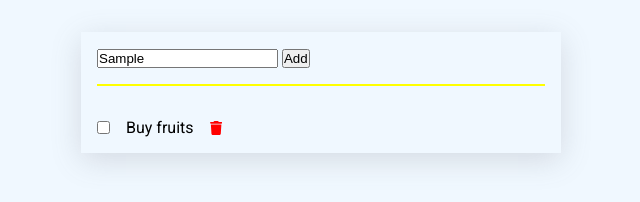
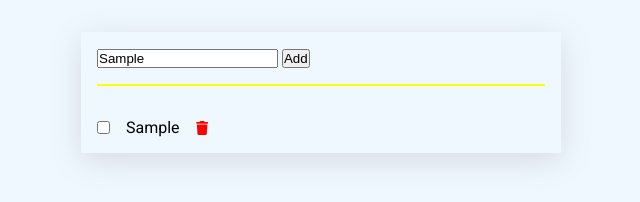
Before and after one commit to gsngdavid/dom-practical-exercises, a plain HTML site: page Todo App/index.html in a window 1280 px wide. Both pictures are taken after typing "Sample" into the empty fields and a click on the button "Add". Shown: the full height of the page, 319-959 px from the left. Drawn offline with Linux system fonts and the light colour scheme.

Commit message:
feat: Add items

```diff
--- a/Todo App/index.html
+++ b/Todo App/index.html
@@ -15,8 +15,8 @@
             </form>
         </div>
 
-        <ul class="todo-list" id="todo-list">
-            <li class="todo-item">
+        <ul id="todo-list">
+            <li>
                 <input type="checkbox" name="" id="1">
                 <label for="1">Buy fruits</label>
                 <svg class="icon" data-id="1" xmlns="http://www.w3.org/2000/svg" height="14" viewBox="0 0 448 512"><!--! Font Awesome Free 6.4.0 by @fontawesome - https://fontawesome.com License - https://fontawesome.com/license (Commercial License) Copyright 2023 Fonticons, Inc. --><path d="M135.2 17.7L128 32H32C14.3 32 0 46.3 0 64S14.3 96 32 96H416c17.7 0 32-14.3 32-32s-14.3-32-32-32H320l-7.2-14.3C307.4 6.8 296.3 0 284.2 0H163.8c-12.1 0-23.2 6.8-28.6 17.7zM416 128H32L53.2 467c1.6 25.3 22.6 45 47.9 45H346.9c25.3 0 46.3-19.7 47.9-45L416 128z"/></svg>
--- a/Todo App/main.js
+++ b/Todo App/main.js
@@ -13,6 +13,23 @@ function addItemHandler(e) {
     const item = form.todo.value.trim();
     if(item.length === 0 || todoList.includes(item)) return;
     todoList.push(item);
+    displayTodoList();
+}
+
+function displayTodoList() {
+    const fragment = document.createDocumentFragment();
+    for (let i = 0; i < todoList.length; i++) {
+        const li = document.createElement('li');
+        const html = `
+            <input type="checkbox" name="" id="${i}">
+            <label for="${i}">${todoList[i]}</label>
+            <svg class="icon" data-id="${i}" xmlns="http://www.w3.org/2000/svg" height="14" viewBox="0 0 448 512"><!--! Font Awesome Free 6.4.0 by @fontawesome - https://fontawesome.com License - https://fontawesome.com/license (Commercial License) Copyright 2023 Fonticons, Inc. --><path d="M135.2 17.7L128 32H32C14.3 32 0 46.3 0 64S14.3 96 32 96H416c17.7 0 32-14.3 32-32s-14.3-32-32-32H320l-7.2-14.3C307.4 6.8 296.3 0 284.2 0H163.8c-12.1 0-23.2 6.8-28.6 17.7zM416 128H32L53.2 467c1.6 25.3 22.6 45 47.9 45H346.9c25.3 0 46.3-19.7 47.9-45L416 128z"/></svg>
+            `;
+        li.innerHTML = html;
+        fragment.appendChild(li);
+    }
+    list.innerHTML = '';
+    list.appendChild(fragment);
 }
 
 // Attach event handlers
--- a/Todo App/style.css
+++ b/Todo App/style.css
@@ -26,11 +26,11 @@ body {
     border-bottom: 2px solid yellow;
 }
 
-.todo-list {
+ul {
     margin-top: 2rem;
 }
 
-.todo-item {
+ul li {
     list-style: none;
     display: flex;
     align-items: center;
```
